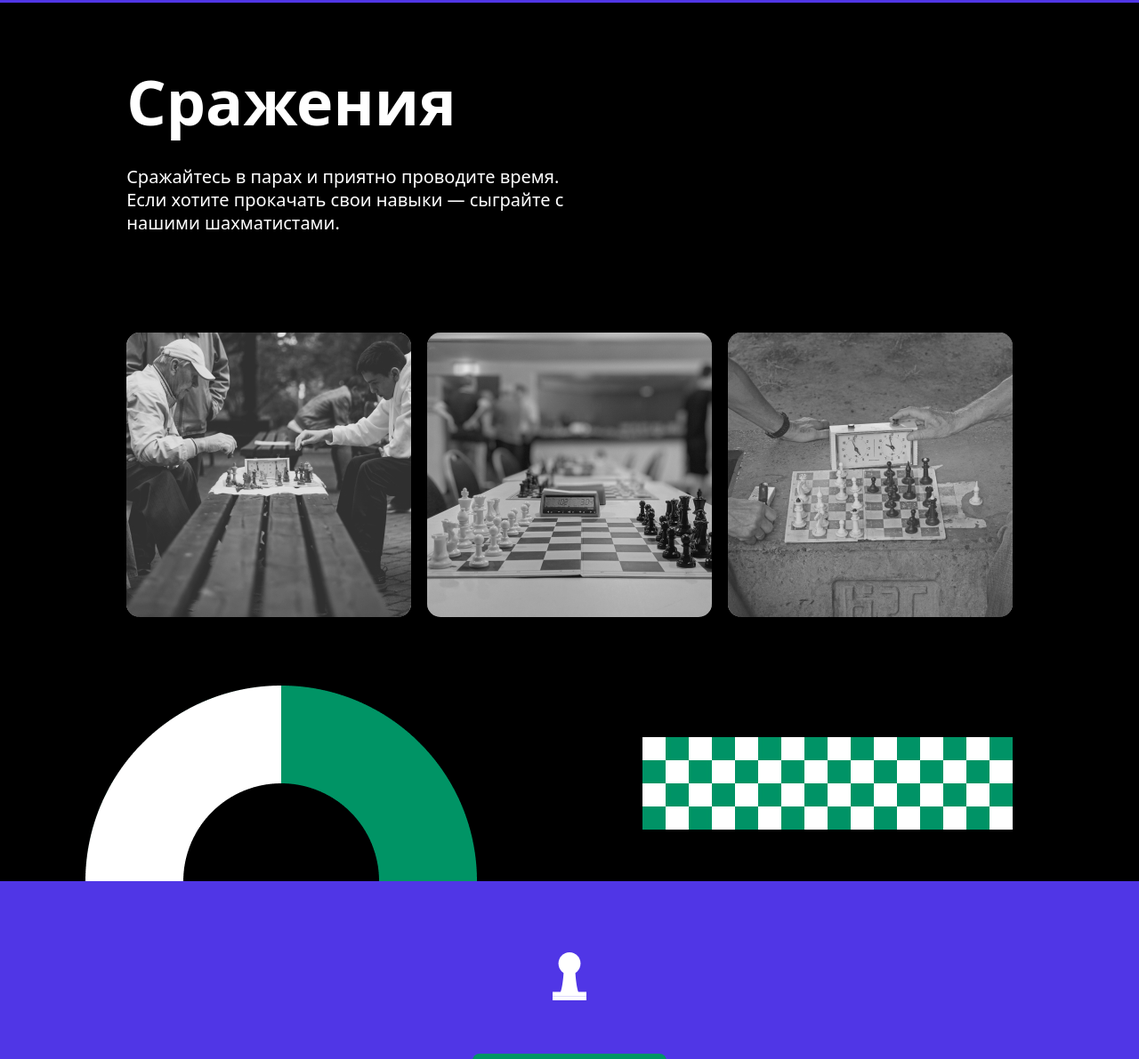
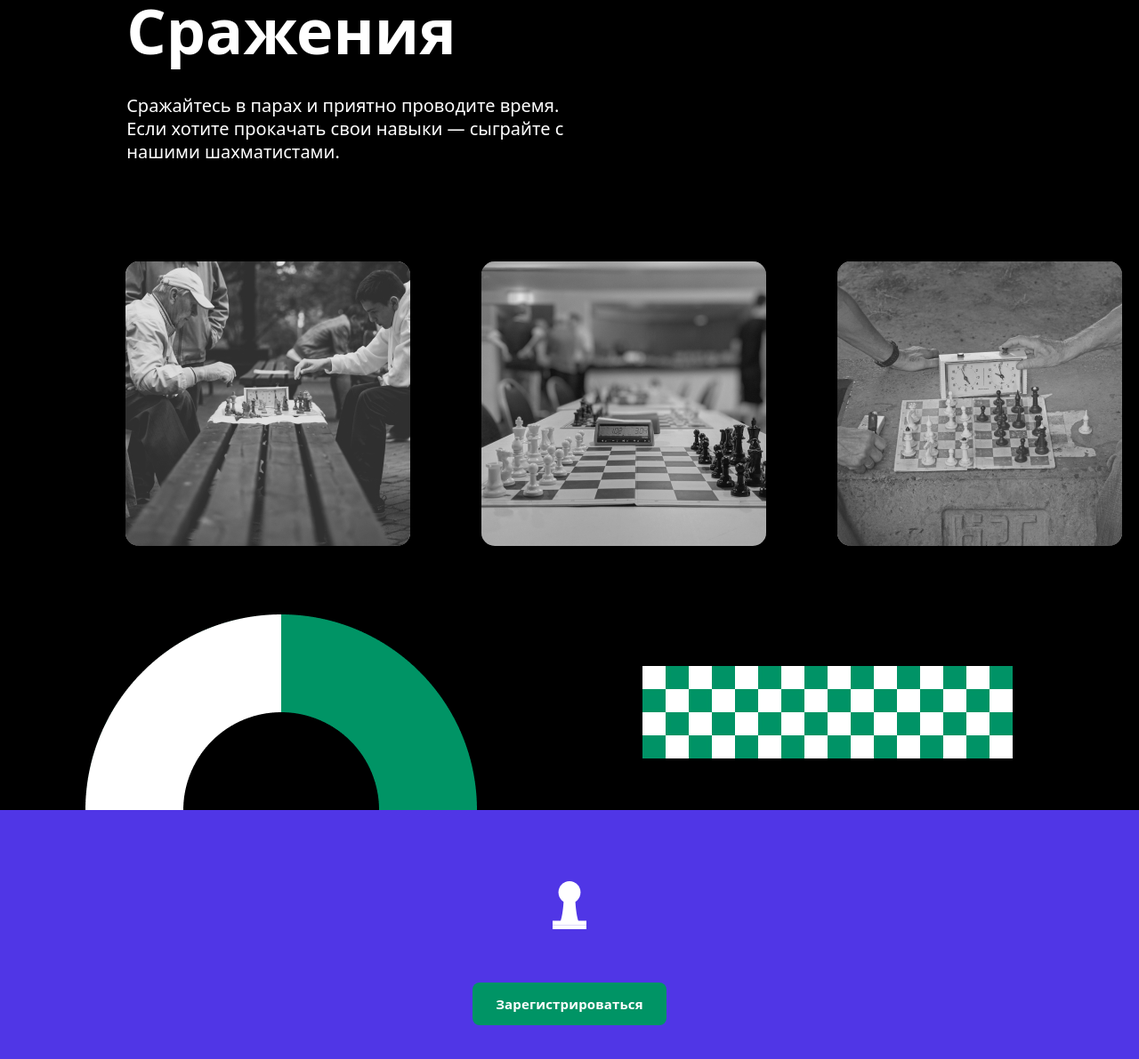
Before and after one commit to Elena-Cake/cheirs, a plain HTML site: page index.html in a window 1280 px wide. Shown: the part 2399-3590 px from the top of the page at 89% size. Drawn offline with Linux system fonts and the light colour scheme.

Commit message:
style:1440

```diff
--- a/blocks/cards/cards.css
+++ b/blocks/cards/cards.css
@@ -1,7 +1,22 @@
 .cards {
+    max-width: 1120px;
+    width: calc(100%* 1120/1440);
+    overflow: hidden;
+    margin: 110px auto 0;
+}
+
+@media screen and (max-width: 1310px) {
+    .cards {
+        width: calc(100% - 11%);
+        margin: 110px 0 0 11%;
+    }
+}
+
+.cards__galery {
+    min-width: calc(320px*3 + 28px*2);
     width: 100%;
+    margin: 0;
     padding: 0;
-    margin: 110px 0 0 0;
     list-style-type: none;
     display: grid;
     grid-template-columns: repeat(3, 320px);
--- a/blocks/fight/fight.css
+++ b/blocks/fight/fight.css
@@ -3,6 +3,9 @@
 }
 
 .fight__fon {
+    max-width: 1120px;
+    width: calc(100% * 1120/1440);
+    margin: 0 auto;
     margin-top: 74px;
     display: grid;
     grid-template-columns: auto 416px;
--- a/blocks/lure/lure.css
+++ b/blocks/lure/lure.css
@@ -1,7 +1,7 @@
 .lure {
         width: 100%;
         background-color: #5036E6;
-        padding: 80px 0;
+        padding: 0 0 80px;
 }
 
 .lure__container {
--- a/index.html
+++ b/index.html
@@ -37,7 +37,9 @@
                             Лучшие шахматисты и шахматистки любители России, гройсмейстеры, с ними играть — одно удовольствие!
                         </p>
                     </div>
-                    <ul class="cards">
+                </div>
+                <div class="cards">
+                    <ul class="cards__galery">
                         <li class="card">
                             <img class="card__photo" src="./images/team_foto_1.jpg" alt="Андрей">
                             <h3 class="card__name">Андрей</h3>
@@ -75,7 +77,9 @@
                             Сражайтесь в парах и приятно проводите время. Если хотите прокачать свои навыки — сыграйте с нашими шахматистами.
                         </p>
                     </div>
-                    <ul class="cards">
+                </div>
+                <div class="cards">
+                    <ul class="cards__galery">
                         <li class="card">
                             <img class="card__photo" src="./images/fight_foto_1.jpg" alt="шашматисты на улице">
                         </li>
@@ -86,11 +90,12 @@
                             <img class="card__photo" src="./images/fight_foto_3.jpg" alt="шахматные часы">
                         </li>
                     </ul>
+                </div>
                     <div class="fight__fon">
                         <div class="fight__round"></div>
                         <div class="fight__desk"></div>
                     </div>
-                </div>
+
             </section>
             </section>
         </main>
```
